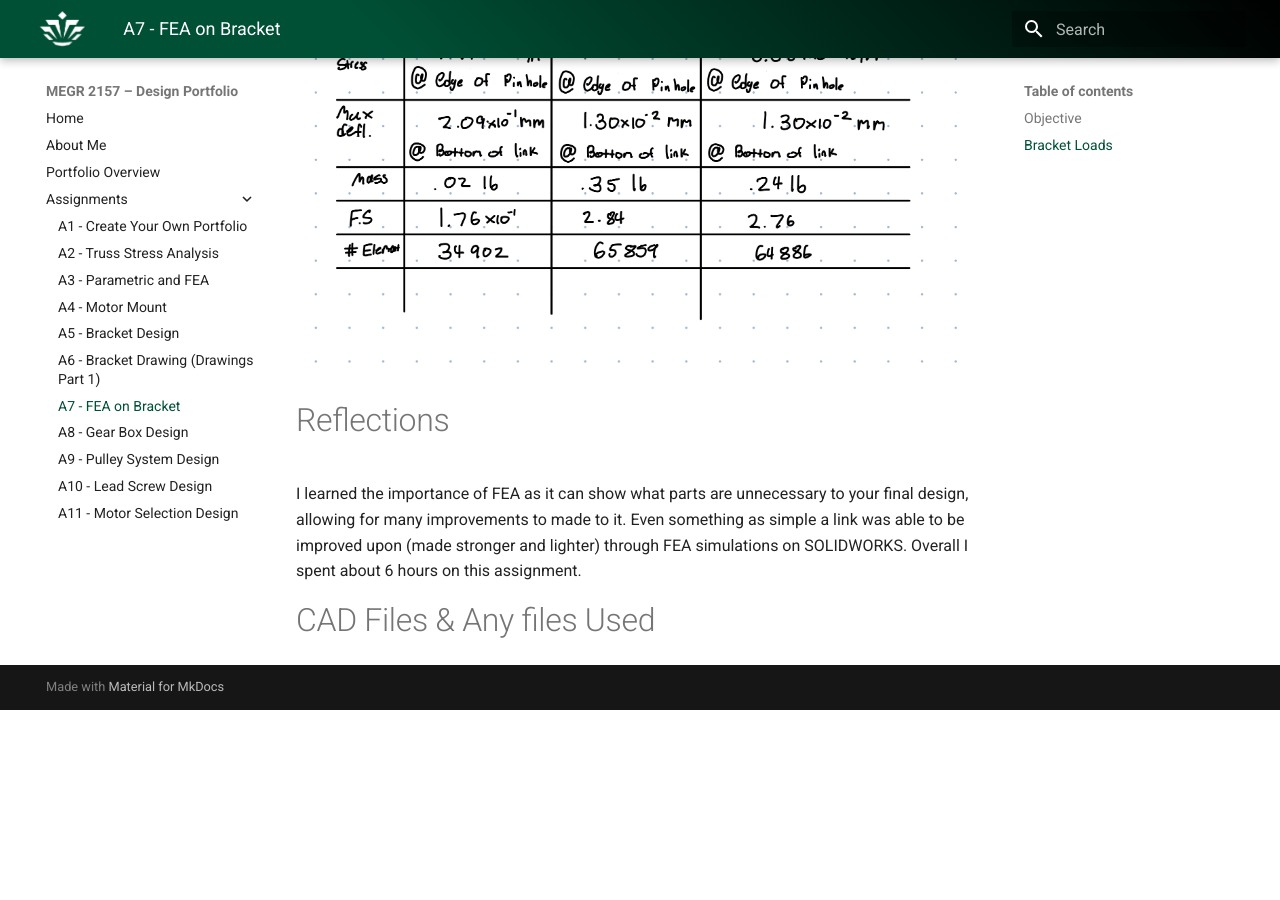
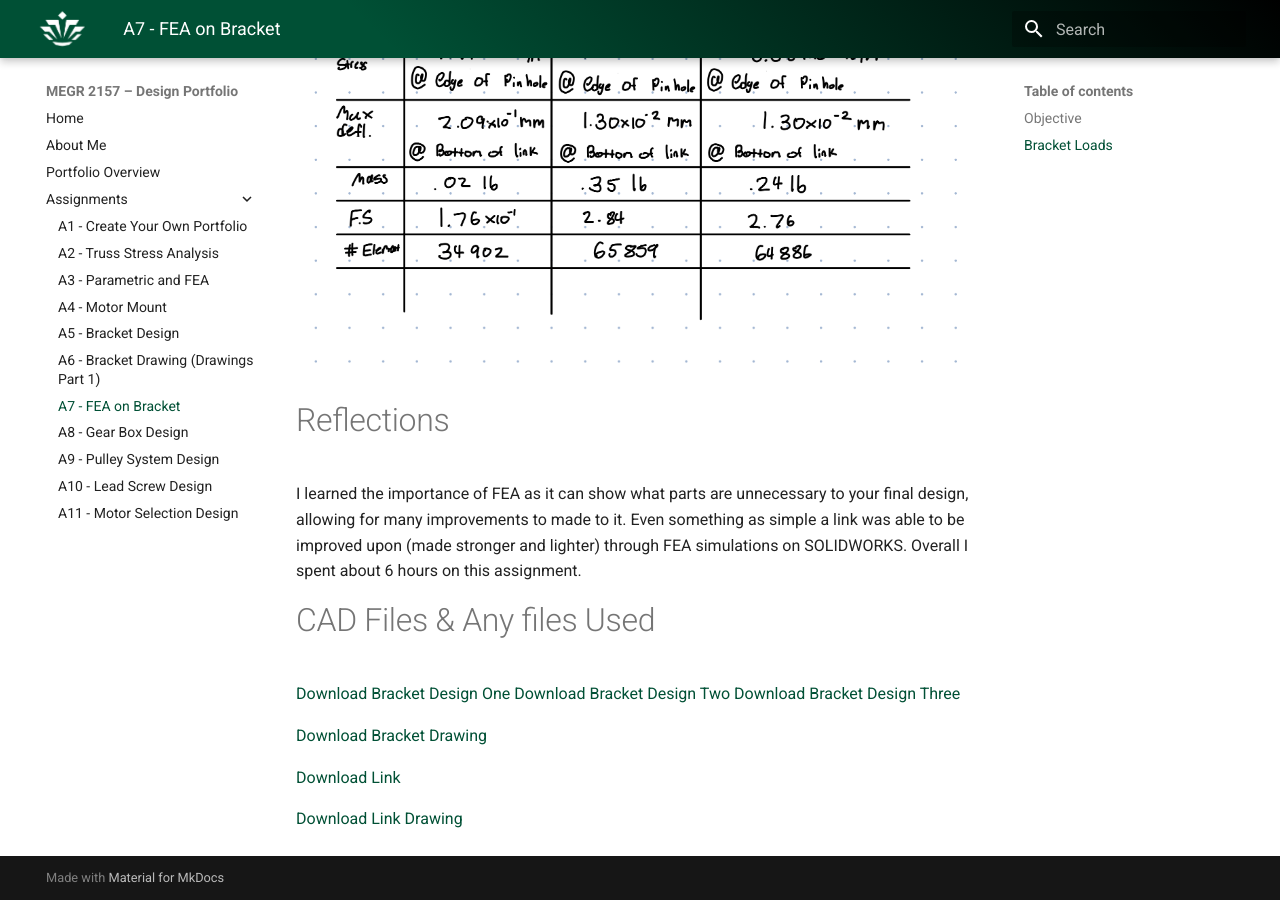
Before and after one commit to NumberOneZoomer/design-projects-portfolio-megr2157, an MkDocs documentation site: the page built from docs/assignments/A07/index.md, in a window 1280 px wide and 900 px high, scrolled down 28407 px. Built offline with MkDocs 1.6.1 and Material for MkDocs 9.7.7, drawn with Linux system fonts in a browser that asks for light colours; before the commit the page ends 29117 px from its top, so only the background shows below that.

Commit message:
Add download links for CAD files and drawings

```diff
--- a/docs/assignments/A07/index.md
+++ b/docs/assignments/A07/index.md
@@ -117,3 +117,13 @@ I learned the importance of FEA as it can show what parts are unnecessary to you
 
 
 # CAD Files & Any files Used
+
+[Download Bracket Design One](AE6_RUN_1.SLDPRT)
+[Download Bracket Design Two](AE6_RUN_2.SLDPRT)
+[Download Bracket Design Three](AE6_RUN_3.SLDPRT)
+
+[Download Bracket Drawing](AE6.SLDDRW)
+
+[Download Link](LINK.SLDPRT)
+
+[Download Link Drawing](LINK.SLDDRW)
```
